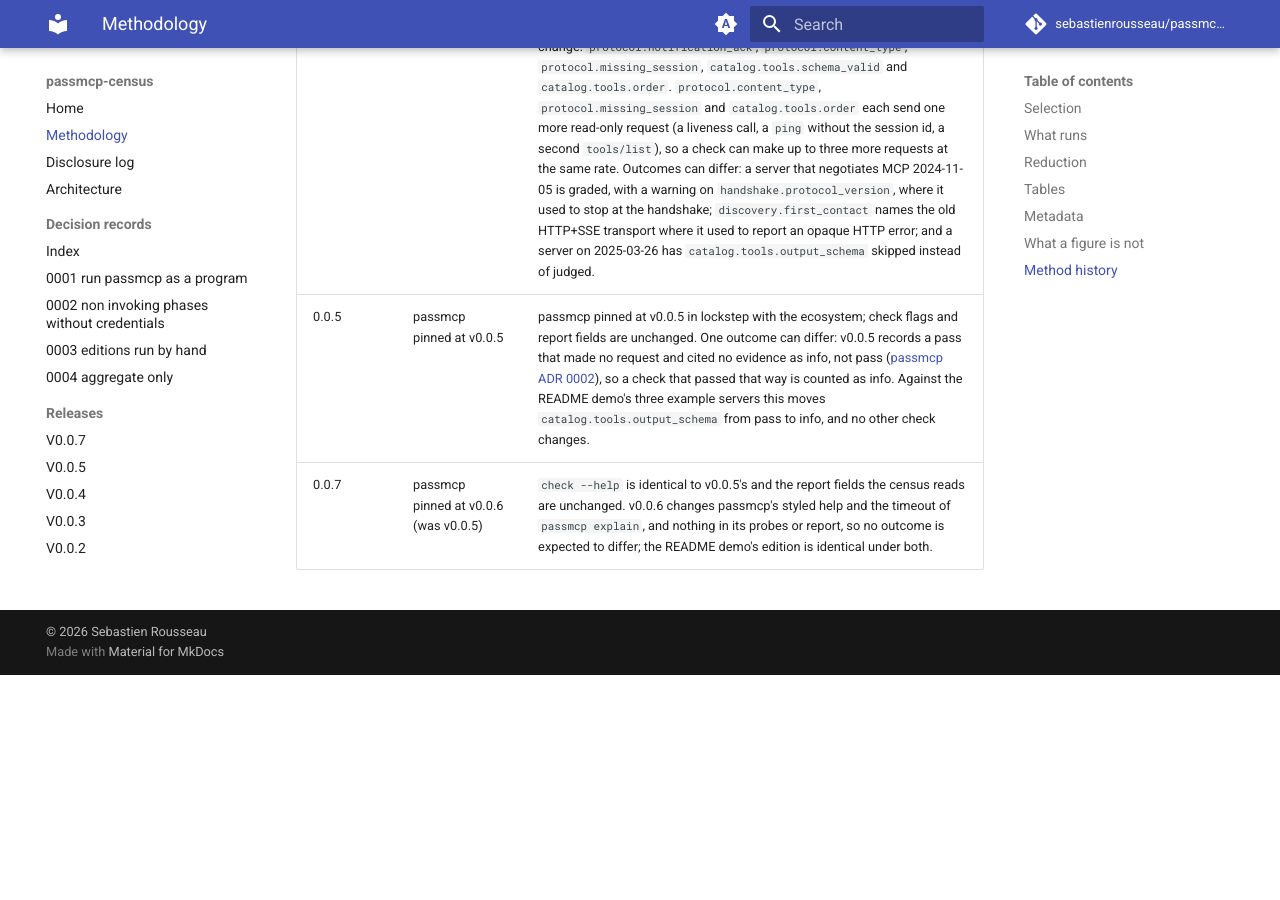
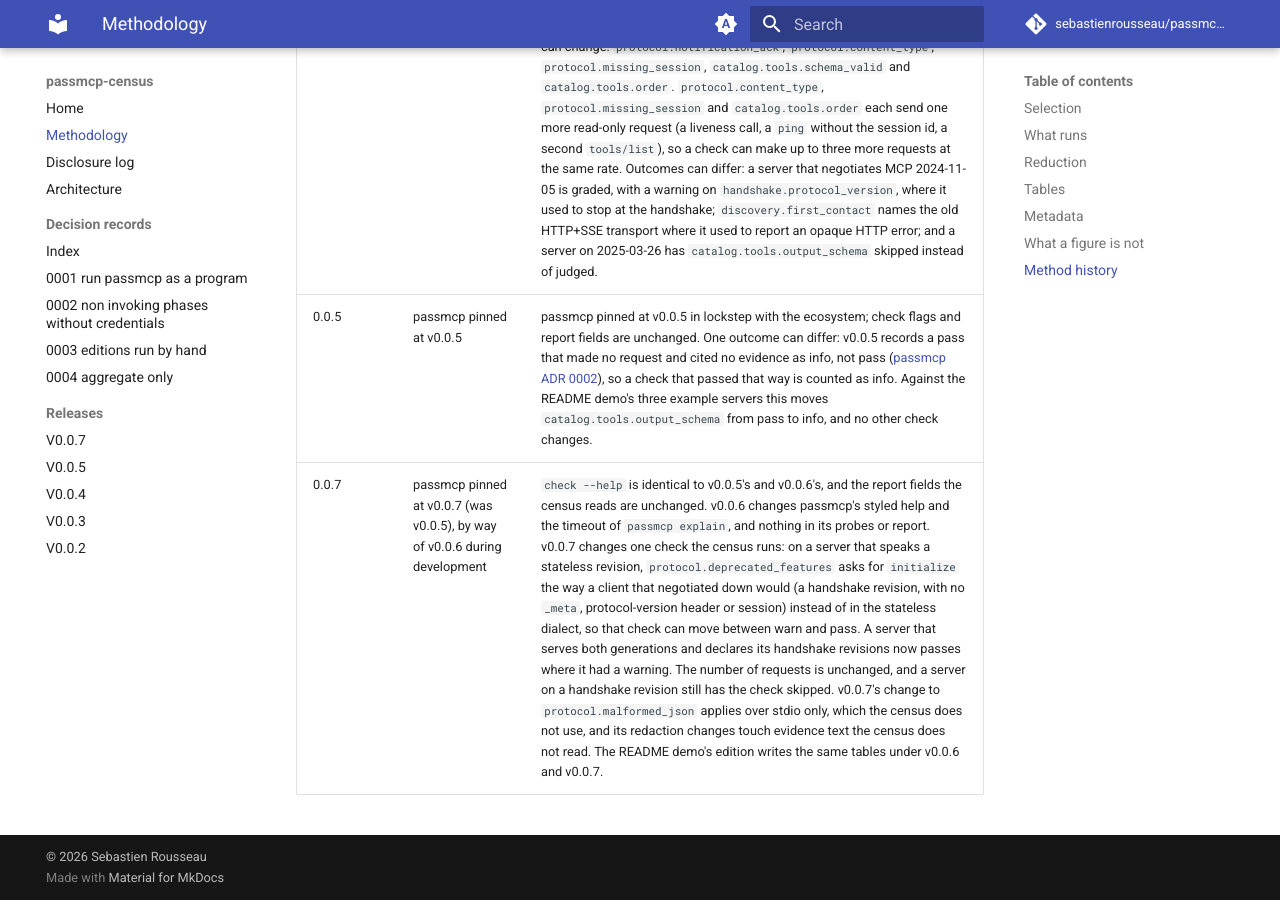
Before and after one commit to sebastienrousseau/passmcp-census, an MkDocs documentation site: the page built from docs/methodology.md, in a window 1280 px wide and 900 px high, scrolled down 3306 px. Built offline with MkDocs 1.6.1 and Material for MkDocs 9.7.7, drawn with Linux system fonts in a browser that asks for light colours; comment, search, counter and statistics services are not loaded; before the commit the page ends 3981 px from its top, so only the background shows below that; some of the changed text lies outside the part shown.

Commit message:
build: pin passmcp v0.0.7 for census runs
passmcp v0.0.7 is tagged and is the family's release, and
DEVELOPMENT.md's release model moves PASSMCP_VERSION to the newest
tagged passmcp. The Makefile, the README's install line, requirement
and capability rows, DEVELOPMENT.md, ADR 0001 and the methodology's
"What runs" now name v0.0.7.

What v0.0.7 changes for a census: check flags and the report fields
the census reads are the same. On a server that speaks a stateless
revision, protocol.deprecated_features now asks for initialize the
way a client that negotiated down would, so it can move between warn
and pass; the request count is unchanged. The protocol.malformed_json
change is stdio only, which the census does not use, and the
redaction changes touch evidence text it does not read. The method
history's 0.0.7 row, the CHANGELOG and the release highlights say so.

Verified by running the loopback demo edition (the demo target's
fake registry and the baseline, any-origin and wrong-id example
servers, each installed at the same release) with passmcp v0.0.6 and
v0.0.7: every CSV is byte-identical, census.json and datapackage.json
differ only in the passmcp version and timestamps, the reduced
per-endpoint records differ only in passmcp_version, and check --help
is byte-identical. The CSVs match the recorded demo-expected set.

Assisted-by: Claude Code:claude-opus-5-5
Co-Authored-By: Claude Opus 5.5 <noreply@anthropic.com>
Signed-off-by: Sebastien Rousseau <sebastienrousseau@users.noreply.github.com>

````diff
--- a/docs/adr/0001-run-passmcp-as-a-program.md
+++ b/docs/adr/0001-run-passmcp-as-a-program.md
@@ -16,7 +16,7 @@ is Apache-2.0 and its data CC-BY-4.0.
 ## Decision
 
 The census runs the passmcp binary installed from a release
-(`go install satellion.com/passmcp/cmd/passmcp@v0.0.6`, `make passmcp`) and
+(`go install satellion.com/passmcp/cmd/passmcp@v0.0.7`, `make passmcp`) and
 reads its JSON report. The Makefile pins the release; the edition records
 the version the binary reported.
 
--- a/docs/methodology.md
+++ b/docs/methodology.md
@@ -33,7 +33,7 @@ dropped (`excluded`). The unit of the census is a distinct endpoint URL.
 ## What runs
 
 Each endpoint is checked by the passmcp release pinned in the Makefile
-(`PASSMCP_VERSION`, v0.0.6), with:
+(`PASSMCP_VERSION`, v0.0.7), with:
 
 ```sh
 passmcp check <url> --phases net,discovery,handshake,protocol,catalog \
@@ -116,4 +116,4 @@ records the same changes.
 | 0.0.3 | passmcp pinned at v0.0.3 | `check --help` is identical to v0.0.2's and the report fields the census reads are unchanged. One outcome can differ: a server whose list cursors loop now fails the catalogue phase with a named error instead of running to the timeout. |
 | 0.0.4 | passmcp pinned at v0.0.4 | `check --help` is identical to v0.0.3's and the report fields the census reads are unchanged (schema version 1). Five checks in the phases the census runs are new, so the check table gains rows and a phase's status can change: `protocol.notification_ack`, `protocol.content_type`, `protocol.missing_session`, `catalog.tools.schema_valid` and `catalog.tools.order`. `protocol.content_type`, `protocol.missing_session` and `catalog.tools.order` each send one more read-only request (a liveness call, a `ping` without the session id, a second `tools/list`), so a check can make up to three more requests at the same rate. Outcomes can differ: a server that negotiates MCP 2024-11-05 is graded, with a warning on `handshake.protocol_version`, where it used to stop at the handshake; `discovery.first_contact` names the old HTTP+SSE transport where it used to report an opaque HTTP error; and a server on 2025-03-26 has `catalog.tools.output_schema` skipped instead of judged. |
 | 0.0.5 | passmcp pinned at v0.0.5 | passmcp pinned at v0.0.5 in lockstep with the ecosystem; check flags and report fields are unchanged. One outcome can differ: v0.0.5 records a pass that made no request and cited no evidence as info, not pass ([passmcp ADR 0002](https://github.com/sebastienrousseau/passmcp/blob/main/docs/adr/0002-findings-cite-requests.md)), so a check that passed that way is counted as info. Against the README demo's three example servers this moves `catalog.tools.output_schema` from pass to info, and no other check changes. |
-| 0.0.7 | passmcp pinned at v0.0.6 (was v0.0.5) | `check --help` is identical to v0.0.5's and the report fields the census reads are unchanged. v0.0.6 changes passmcp's styled help and the timeout of `passmcp explain`, and nothing in its probes or report, so no outcome is expected to differ; the README demo's edition is identical under both. |
+| 0.0.7 | passmcp pinned at v0.0.7 (was v0.0.5), by way of v0.0.6 during development | `check --help` is identical to v0.0.5's and v0.0.6's, and the report fields the census reads are unchanged. v0.0.6 changes passmcp's styled help and the timeout of `passmcp explain`, and nothing in its probes or report. v0.0.7 changes one check the census runs: on a server that speaks a stateless revision, `protocol.deprecated_features` asks for `initialize` the way a client that negotiated down would (a handshake revision, with no `_meta`, protocol-version header or session) instead of in the stateless dialect, so that check can move between warn and pass. A server that serves both generations and declares its handshake revisions now passes where it had a warning. The number of requests is unchanged, and a server on a handshake revision still has the check skipped. v0.0.7's change to `protocol.malformed_json` applies over stdio only, which the census does not use, and its redaction changes touch evidence text the census does not read. The README demo's edition writes the same tables under v0.0.6 and v0.0.7. |
````
Also changed, not shown: CHANGELOG.md (+7 -4 lines), DEVELOPMENT.md (+1 -1 lines), README.md (+3 -3 lines), docs/releases/v0.0.7.md (+1 -0 lines), 1 other file.
